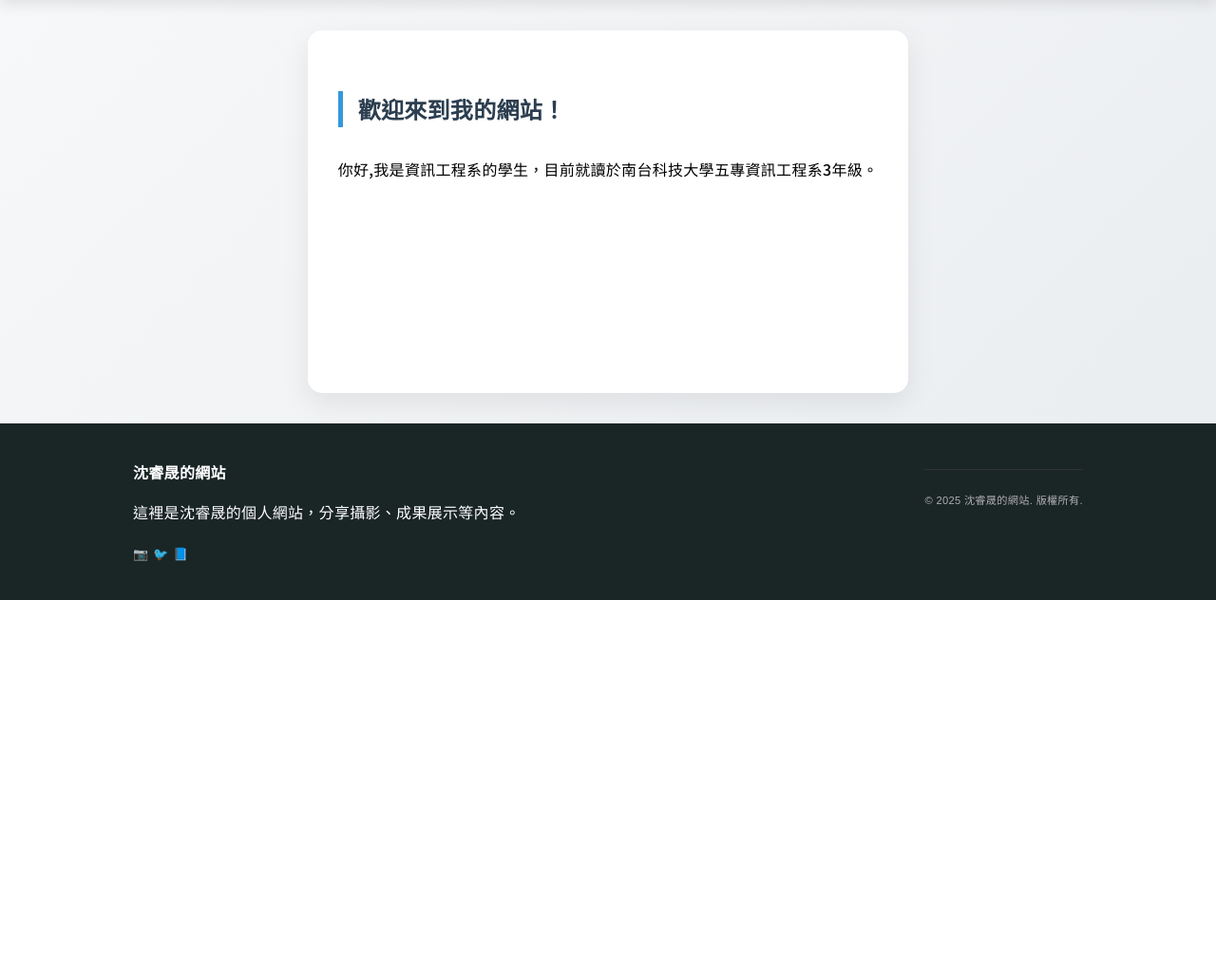
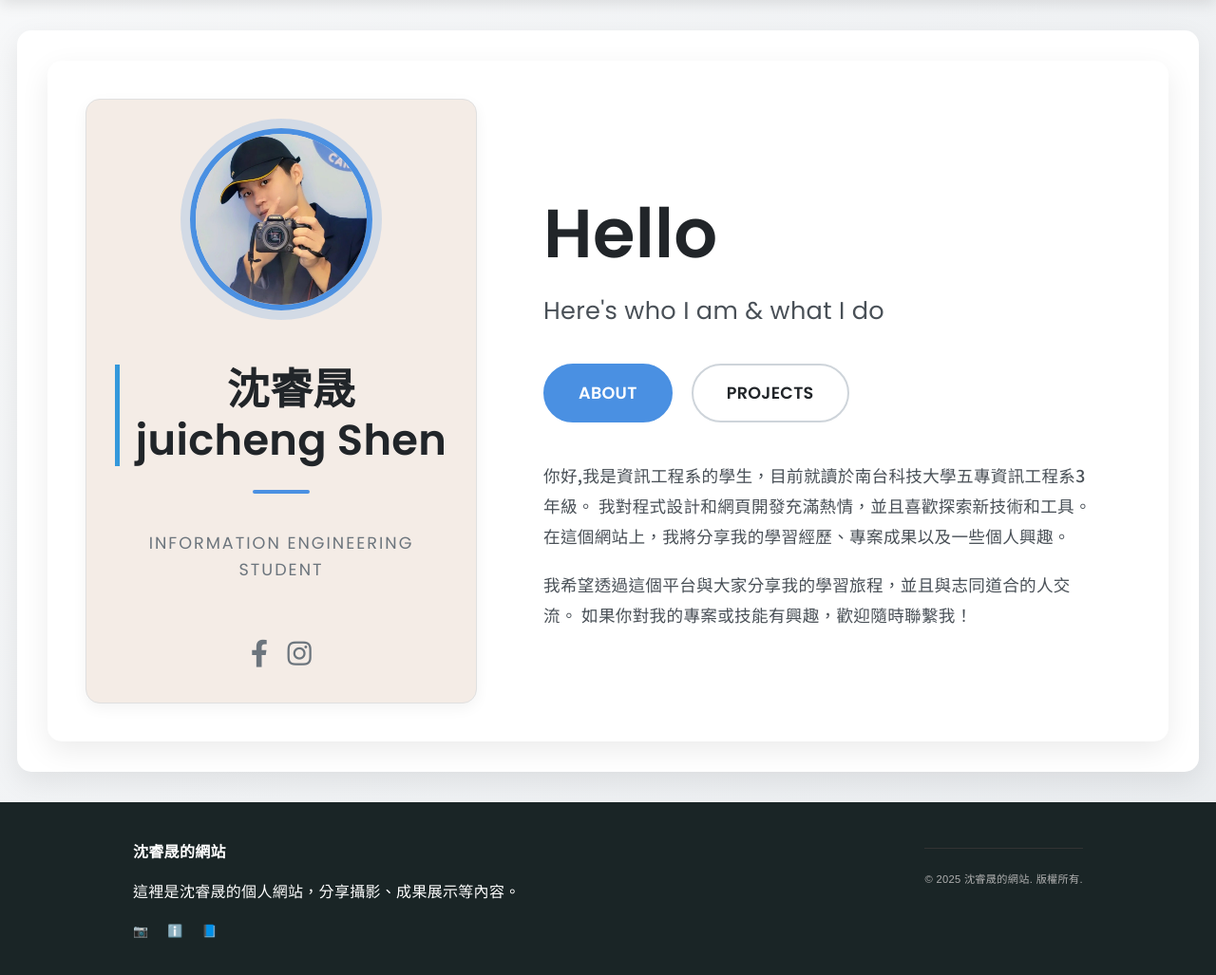
Before and after one commit to jui-cheng-shen/finel_Flask_project, a Flask app: page / in a window 1280 px wide. Shown: the part 168-1195 px from the top of the page at 95% size. Before the commit the page ends 800 px from the top, so only its background shows below. Run offline with Flask 3, Linux system fonts and the light colour scheme.

Commit message:
新增個人照片，更新首頁內容與樣式，改善關於我頁面結構

```diff
--- a/static/style.css
+++ b/static/style.css
@@ -227,35 +230,221 @@ footer {
   color: #ffffff;
 }
 
-/* 頁尾底部資訊元件 */
 .footer-bottom {
   text-align: center;
   margin-top: 1.5rem;
-  /* 縮小上邊距 */
   border-top: 1px solid #333;
   padding-top: 0.8rem;
-  /* 縮小內邊距 */
   font-size: 0.7rem;
-  /* 縮小版權文字 */
   color: #b0b0b0;
 }
 
 /* ===================
-   漢堡選單元件 - 小螢幕導覽控制
+   Homepage-Specific Styles
    =================== */
-.hamburger {
-  display: none;
-  position: absolute;
-  right: 1rem;
-  top: 1.5rem;
-  font-size: 1.5rem;
+.homepage-container {
+  display: flex;
+  flex-wrap: wrap;
+  gap: 40px;
+  max-width: 1100px;
+  background-color: #ffffff;
+  border-radius: 15px;
+  box-shadow: 0 10px 30px rgba(0, 0, 0, 0.08);
+  padding: 40px;
+  align-items: center;
+}
+
+/* Profile Card (Left Column) */
+.profile-card {
+  flex: 0 0 350px;
+  padding: 30px;
+  background-color: #f4ece6;
+  border-radius: 15px;
+  box-shadow: 0 5px 15px rgba(0, 0, 0, 0.05);
+  text-align: center;
+  display: flex;
+  flex-direction: column;
+  align-items: center;
+  justify-content: center;
+  border: 1px solid #e0e0e0;
+}
+
+.profile-pic {
+  width: 180px;
+  height: 180px;
+  border-radius: 50%;
+  object-fit: cover;
+  margin-bottom: 25px;
+  border: 6px solid #4a90e2;
+  box-shadow: 0 0 0 10px rgba(74, 144, 226, 0.2);
+}
+
+.name {
+  font-size: 2.8rem;
+  font-weight: 700;
+  color: #212529;
+  margin-bottom: 10px;
+  line-height: 1.2;
+  font-family: 'Poppins', sans-serif;
+}
+
+.separator {
+  width: 60px;
+  height: 4px;
+  background-color: #4a90e2;
+  margin: 15px auto 20px auto;
+  border-radius: 2px;
+}
+
+.title {
+  font-size: 1.1rem;
+  color: #6c757d;
+  text-transform: uppercase;
+  letter-spacing: 2px;
+  margin-bottom: 30px;
+  font-weight: 500;
+  font-family: 'Poppins', sans-serif;
+}
+
+.social-icons {
+  display: flex;
+  gap: 20px;
+  margin-top: 20px;
+}
+
+.social-icon {
+  font-size: 1.8rem;
+  color: #6c757d;
+  transition: color 0.3s ease, transform 0.3s ease;
+}
+
+.social-icon:hover {
+  color: #4a90e2;
+  transform: translateY(-3px);
+}
+
+/* Main Content (Right Column) */
+.main-content {
+  flex: 1;
+  padding: 30px;
+}
+
+.greeting {
+  font-size: 4.5rem;
+  font-weight: 700;
+  color: #212529;
+  margin-bottom: 15px;
+  line-height: 1;
+  font-family: 'Poppins', sans-serif;
+}
+
+.subheading {
+  font-size: 1.6rem;
+  color: #495057;
+  margin-bottom: 35px;
+  font-weight: 400;
+  font-family: 'Poppins', sans-serif;
+}
+
+.buttons {
+  display: flex;
+  gap: 20px;
+  margin-bottom: 40px;
+}
+
+.btn {
+  padding: 15px 35px;
+  border-radius: 50px;
+  text-decoration: none;
+  font-size: 1.1rem;
+  font-weight: 600;
+  transition: all 0.3s ease;
+  border: 2px solid;
   cursor: pointer;
+  font-family: 'Poppins', sans-serif;
+}
+
+.btn-primary {
+  background-color: #4a90e2;
   color: white;
+  border-color: #4a90e2;
+}
+
+.btn-primary:hover {
+  background-color: #357abd;
+  border-color: #357abd;
+  transform: translateY(-2px);
+}
+
+.btn-secondary {
+  background-color: white;
+  color: #212529;
+  border-color: #ced4da;
+}
+
+.btn-secondary:hover {
+  background-color: #f8f9fa;
+  border-color: #949a9f;
+  transform: translateY(-2px);
+}
+
+.description-text {
+  font-size: 1.1rem;
+  color: #495057;
+  line-height: 1.8;
+  margin-bottom: 20px;
+  font-family: 'Noto Sans TC', sans-serif;
 }
 
 /* ===================
-   響應式元件 - 調整小螢幕下的導覽選單與排版
+   Scroll-Driven Animation Effects
    =================== */
+.scroll-animate {
+  opacity: 0;
+  transform: translateY(50px);
+  transition: opacity 0.6s ease-out, transform 0.6s ease-out;
+}
+
+.scroll-animate.animate {
+  opacity: 1;
+  transform: translateY(0);
+}
+
+/* ===================
+   Responsive Design
+   =================== */
+@media (max-width: 992px) {
+  .homepage-container {
+    flex-direction: column;
+    padding: 30px;
+    max-width: 600px;
+  }
+
+  .profile-card {
+    flex: 0 0 auto;
+    width: 100%;
+    max-width: 380px;
+    margin: 0 auto 30px auto;
+  }
+
+  .main-content {
+    padding: 0;
+    text-align: center;
+  }
+
+  .greeting {
+    font-size: 3.8rem;
+  }
+
+  .subheading {
+    font-size: 1.4rem;
+  }
+
+  .buttons {
+    justify-content: center;
+  }
+}
+
 @media (max-width: 768px) {
   nav {
     display: none;
--- a/templates/about.html
+++ b/templates/about.html
@@ -3,6 +3,7 @@
 {% block title %}關於我{% endblock %}
 
 {% block content %}
+
 <h2>👨‍關於我</h2>
 <ul class="about-list">
     <li><strong>姓名：</strong>沈睿晟</li>
--- a/templates/base.html
+++ b/templates/base.html
@@ -5,6 +5,7 @@
   <meta charset="UTF-8">
   <title>{% block title %}我的個人網站{% endblock %}</title>
   <link rel="stylesheet" href="{{ url_for('static', filename='style.css') }}">
+  <link rel="stylesheet" href="https://cdnjs.cloudflare.com/ajax/libs/font-awesome/5.15.4/css/all.min.css">
 </head>
 
 <body>
@@ -31,9 +32,9 @@
         <h3>沈睿晟的網站</h3>
         <p>這裡是沈睿晟的個人網站，分享攝影、成果展示等內容。</p>
         <div class="social-icons">
-          <a href="#"><span>📷</span></a>
-          <a href="#"><span>🐦</span></a>
-          <a href="#"><span>📘</span></a>
+          <a href="{{ url_for('photos') }}"><span>📷</span></a>
+          <a href="{{ url_for('about') }}"><span>ℹ️</span></a>
+          <a href="{{ url_for('contact') }}"><span>📘</span></a>
         </div>
       </div>
     <div class="footer-bottom">
--- a/templates/index.html
+++ b/templates/index.html
@@ -1,8 +1,35 @@
 {% extends 'base.html' %}
 
-{% block title %}首頁 - 沈睿晟的個人網站{% endblock %}
+{% block title %}首頁 - Maya Nelson{% endblock %}
 
 {% block content %}
-<h2>歡迎來到我的網站！</h2>
-<p>你好,我是資訊工程系的學生，目前就讀於南台科技大學五專資訊工程系3年級。</p>
+<div class="homepage-container">
+    <div class="profile-card">
+        <img src="{{ url_for('static', filename='images/my_photo.jpg') }}" alt="juicheng headshot" class="profile-pic">
+        <h2 class="name">沈睿晟 juicheng Shen</h2>
+        <div class="separator"></div>
+        <p class="title">information engineering student</p>
+        <div class="social-icons">
+            <a href="https://www.facebook.com/chen.rui.cheng.157174" class="social-icon"><i class="fab fa-facebook-f"></i></a>
+            <a href="https://www.instagram.com/photography.jcsw/?next=%2Fshen_jui_cheng%2F" class="social-icon"><i class="fab fa-instagram"></i></a>
+        </div>
+    </div>
+    <div class="main-content">
+        <h1 class="greeting">Hello</h1>
+        <h3 class="subheading">Here's who I am & what I do</h3>
+        <div class="buttons">
+            <a href="{{ url_for('about') }}" class="btn btn-primary">ABOUT</a>
+            <a href="{{ url_for('achievements') }}" class="btn btn-secondary">PROJECTS</a>
+        </div>
+        <p class="description-text">
+            你好,我是資訊工程系的學生，目前就讀於南台科技大學五專資訊工程系3年級。
+            我對程式設計和網頁開發充滿熱情，並且喜歡探索新技術和工具。
+            在這個網站上，我將分享我的學習經歷、專案成果以及一些個人興趣。
+        </p>
+        <p class="description-text">
+            我希望透過這個平台與大家分享我的學習旅程，並且與志同道合的人交流。
+            如果你對我的專案或技能有興趣，歡迎隨時聯繫我！
+        </p>
+    </div>
+</div>
 {% endblock %}
```
Also changed, not shown: other parts of static/style.css (+78 -38 lines), static/images/my_photo.jpg (added).
